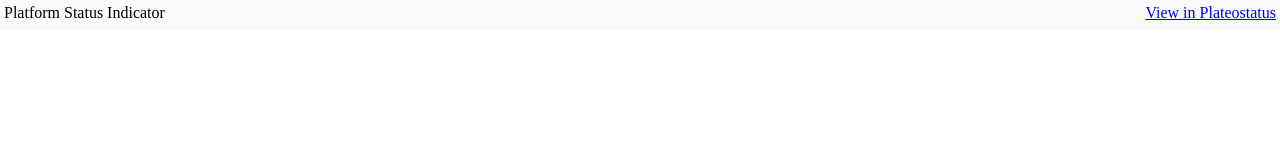
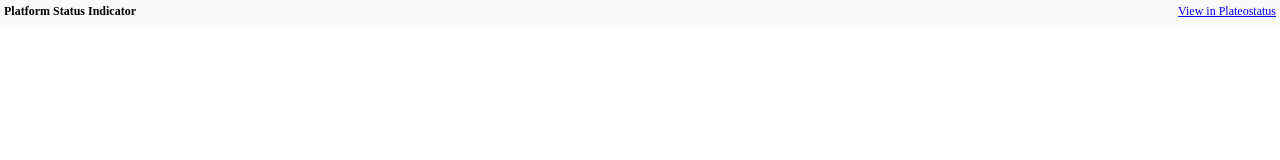
Before and after one commit to takenspc/ps-indicator, a browser extension: page pageAction/index.html in a window 1280 px wide. Drawn offline with Linux system fonts and the light colour scheme.

Commit message:
Tweak CSS for Firefox

```diff
--- a/pageAction/style.css
+++ b/pageAction/style.css
@@ -5,11 +5,13 @@ html {
 
 * {
     font-size: 1em;
-    font-style: normal;
-    font-weight: normal;
     margin: 0;
     padding: 0;
     box-sizing: border-box;
+}
+
+body {
+    font-size: 75%;
 }
 
 ul,
```
